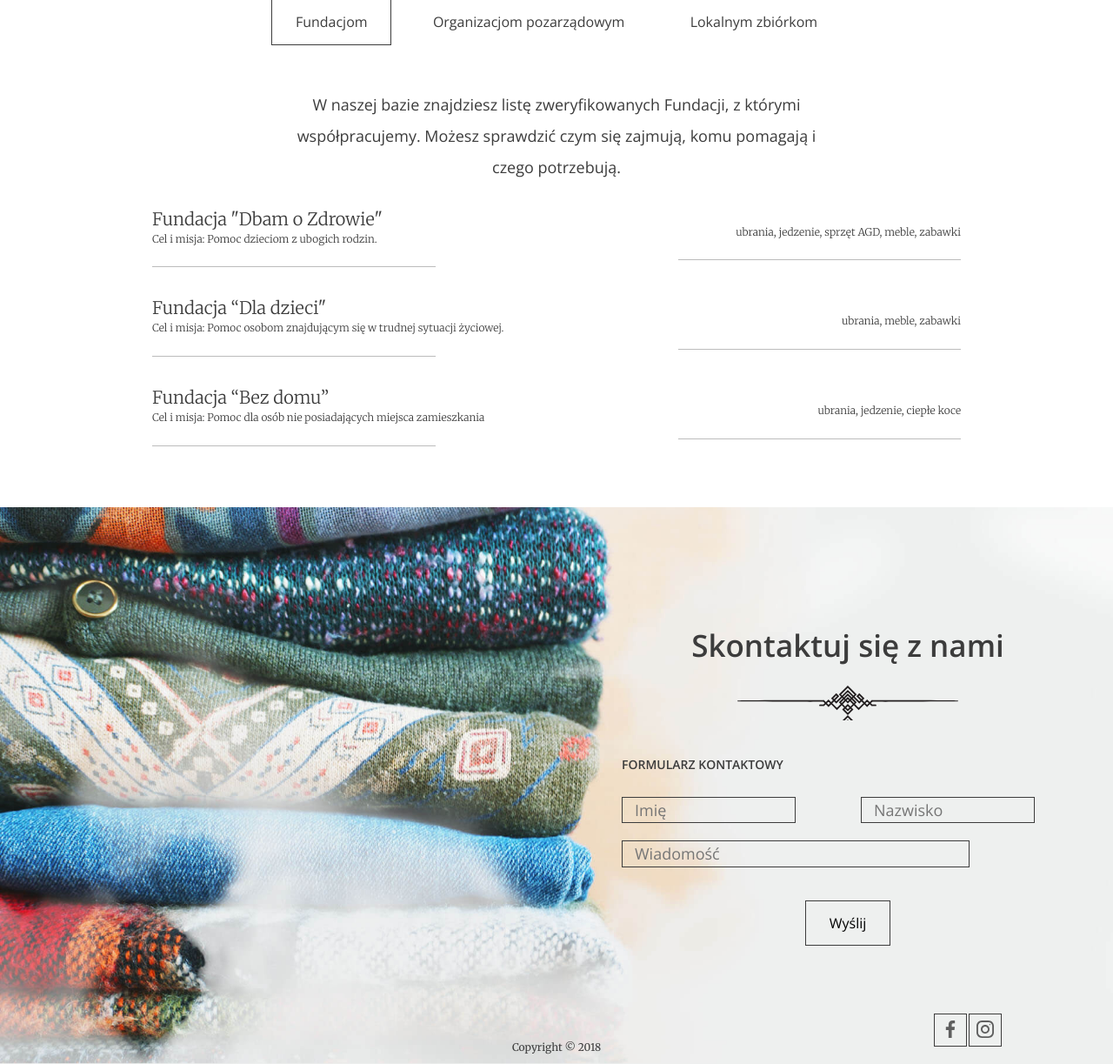
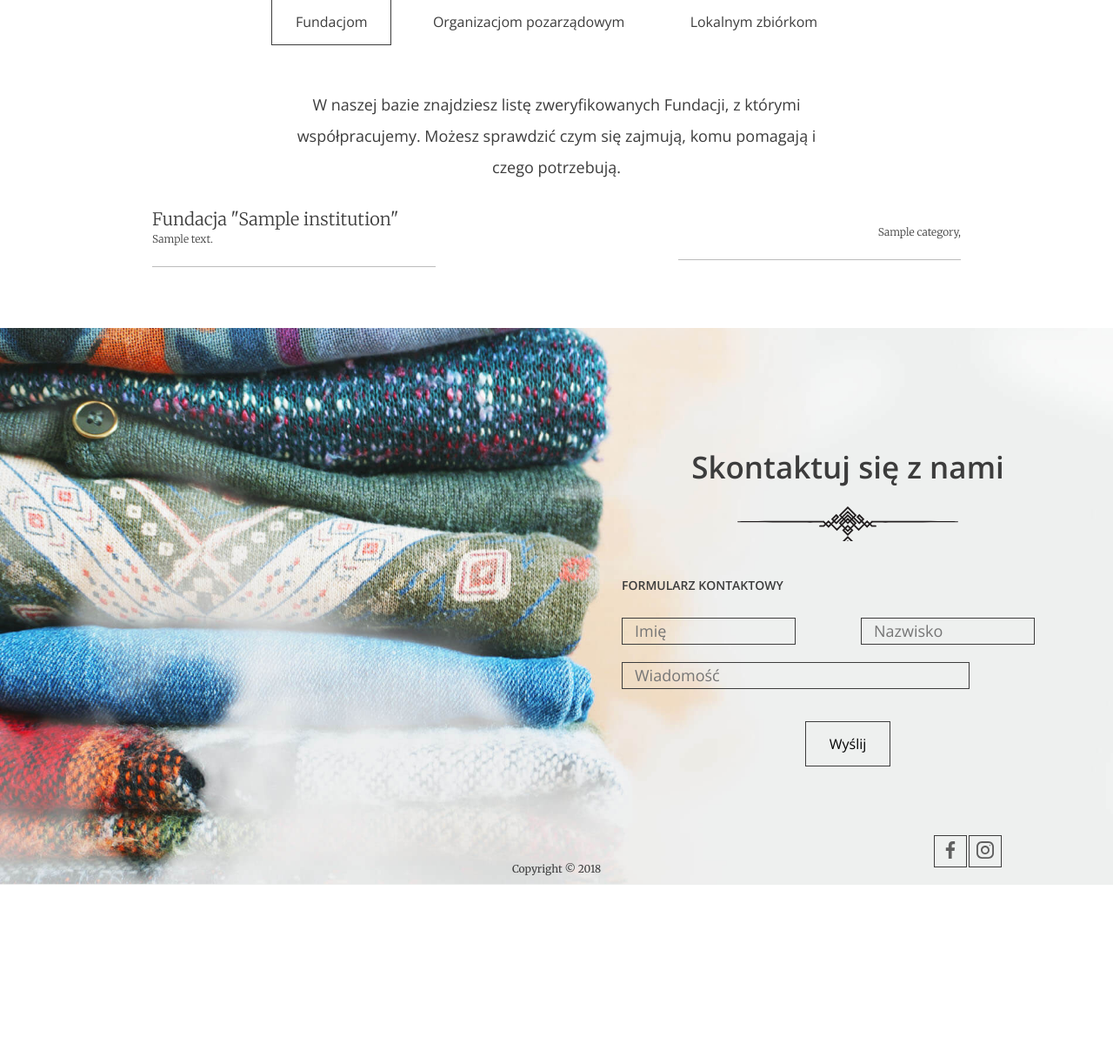
Before and after one commit to ikolokotronis/charity-donation-app, a Django app: page / in a window 1280 px wide. Shown: the part 2655-3878 px from the top of the page at 87% size. After the commit the page ends 3672 px from the top, so only its background shows below. Run offline with Django 4.2, Linux system fonts and the light colour scheme; tables that the repository leaves empty hold one stand-in row (values such as "Sample post").

Commit message:
Add data gathering about foundations from db

```diff
--- a/charity_donation_app/main/admin.py
+++ b/charity_donation_app/main/admin.py
@@ -1,6 +1,7 @@
 from django.contrib import admin
-from main.models import Category, Institution, Donation
+from main.models import Category, Institution, Donation, InstitutionCategories
 
 admin.site.register(Category)
 admin.site.register(Institution)
 admin.site.register(Donation)
+admin.site.register(InstitutionCategories)
--- a/charity_donation_app/main/models.py
+++ b/charity_donation_app/main/models.py
@@ -9,6 +9,14 @@ class Category(models.Model):
         return self.name
 
 
+class InstitutionCategories(models.Model):
+    category = models.ForeignKey(Category, on_delete=models.CASCADE)
+    institution = models.ForeignKey('Institution', on_delete=models.CASCADE)
+
+    def __str__(self):
+        return f"{self.institution} -> {self.category}"
+
+
 class Institution(models.Model):
     name = models.CharField(max_length=255)
     description = models.TextField()
@@ -18,7 +26,7 @@ class Institution(models.Model):
         (3, 'Zbiórka lokalna')
     )
     type = models.IntegerField(choices=type_choices, default=1)
-    categories = models.ManyToManyField(Category)
+    categories = models.ManyToManyField(Category, through=InstitutionCategories)
 
     def __str__(self):
         return self.name
--- a/charity_donation_app/main/templates/base.html
+++ b/charity_donation_app/main/templates/base.html
@@ -40,5 +40,7 @@
 <!--          </div>-->
 <!--        </div>-->
 <!--      </footer>-->
+
+  <script src="{% static 'js/app.js'%}"></script>
   </body>
 </html>
--- a/charity_donation_app/main/templates/index.html
+++ b/charity_donation_app/main/templates/index.html
@@ -97,32 +97,23 @@
         <p>W naszej bazie znajdziesz listę zweryfikowanych Fundacji, z którymi współpracujemy. Możesz sprawdzić czym się zajmują, komu pomagają i czego potrzebują.</p>
 
         <ul class="help--slides-items">
+          {%for foundation in foundations%}
           <li>
             <div class="col">
-              <div class="title">Fundacja "Dbam o Zdrowie"</div>
-              <div class="subtitle">Cel i misja: Pomoc dzieciom z ubogich rodzin.</div>
+              <div class="title">Fundacja "{{foundation.name}}"</div>
+              <div class="subtitle">{{foundation.description}}</div>
             </div>
-
-            <div class="col"><div class="text">ubrania, jedzenie, sprzęt AGD, meble, zabawki</div></div>
+            <div class="col">
+              <div class="text">
+              {%for institution_category in institution_categories%}
+                {%if institution_category.institution_id == foundation.id%}
+                  {{institution_category.category}},
+                {%endif%}
+              {%endfor%}
+              </div>
+            </div>
           </li>
-
-          <li>
-            <div class="col">
-              <div class="title">Fundacja “Dla dzieci"</div>
-              <div class="subtitle">Cel i misja: Pomoc osobom znajdującym się w trudnej sytuacji życiowej.</div>
-            </div>
-
-            <div class="col"><div class="text">ubrania, meble, zabawki</div></div>
-          </li>
-
-          <li>
-            <div class="col">
-              <div class="title">Fundacja “Bez domu”</div>
-              <div class="subtitle">Cel i misja: Pomoc dla osób nie posiadających miejsca zamieszkania</div>
-            </div>
-
-            <div class="col"><div class="text">ubrania, jedzenie, ciepłe koce</div></div>
-          </li>
+          {%endfor%}
         </ul>
         <!-- Pagination
         <ul class="help--slides-pagination">
--- a/charity_donation_app/main/views.py
+++ b/charity_donation_app/main/views.py
@@ -1,6 +1,6 @@
 from django.shortcuts import render
 from django.views import View
-from main.models import Institution, Donation
+from main.models import Institution, Donation, InstitutionCategories
 
 
 class LandingPageView(View):
@@ -10,8 +10,12 @@ class LandingPageView(View):
         for donation in Donation.objects.all():
             donation_quantity += donation.quantity
         donations = len(Donation.objects.all()) + donation_quantity
+        foundations = Institution.objects.filter(type=1)
+        institution_categories = InstitutionCategories.objects.all()
         return render(request, 'index.html', {'supported_institutions': supported_institutions,
-                                              'donations': donations})
+                                              'donations': donations,
+                                              'foundations': foundations,
+                                              'institution_categories': institution_categories})
 
 
 class AddDonationView(View):
```
Also changed, not shown: charity_donation_app/main/migrations/0001_initial.py (added).
